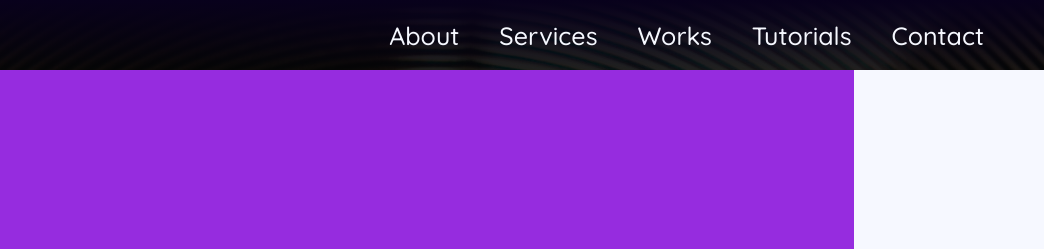
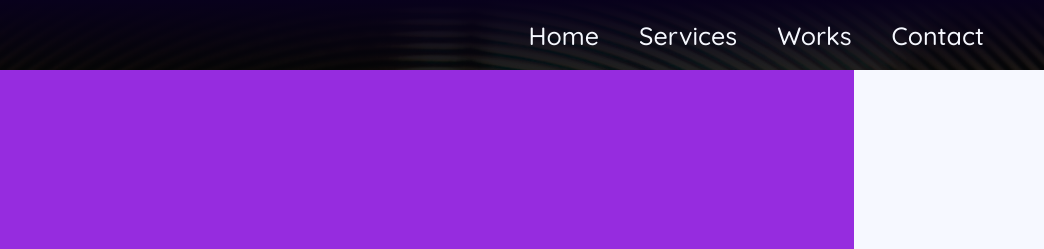
Before and after one commit to obulman/odesigns-website, a plain HTML site: page about/index.html in a window 1280 px wide. Shown: the top 249 px of the page, 236-1280 px from the left. Drawn offline with Linux system fonts and the light colour scheme; files whose address does not match are found by name.

Commit message:
Update index.html
Updated Links

```diff
--- a/about/index.html
+++ b/about/index.html
@@ -14,13 +14,12 @@
 	<header>
 		<!-- The header includes the logo and navigation links -->
 		<nav>
-			<figure><a href="index.html"><img src="images/navlogo.png" alt="navigation logo of the orangel designs website"></a></figure>
+			<figure><a href="../index.html"><img src="images/navlogo.png" alt="navigation logo of the orangel designs website"></a></figure>
 			<ul>
-				<li><a href="#">Contact</a></li>
-				<li><a href="#">Tutorials</a></li>
-				<li><a href="#">Works</a></li>
-				<li><a href="#">Services</a></li>
-				<li><a href="#">About</a></li>
+				<li><a href="../contact/index.html">Contact</a></li>
+				<li><a href="../works/index.html">Works</a></li>
+				<li><a href="../services/index.html">Services</a></li>
+				<li><a href="../index.html">Home</a></li>
 			</ul>
 		</nav>
 	</header>
@@ -112,11 +111,10 @@
 		<!-- footer navigation -->
 		<div id="topfoot">
 			<ul>
-				<li><a href="#">About</a></li>
-				<li><a href="#">Services</a></li>
-				<li><a href="#">Works</a></li>
-				<li><a href="#">Tutorials</a></li>
-				<li><a href="#">Contact</a></li>
+				<li><a href="../contact/index.html">Contact</a></li>
+				<li><a href="../works/index.html">Works</a></li>
+				<li><a href="../services/index.html">Services</a></li>
+				<li><a href="../index.html">Home</a></li>
 			</ul>
 		</div>
 		<img id="footline" src="images/linedot.png" alt="Footer line decoration">
```
